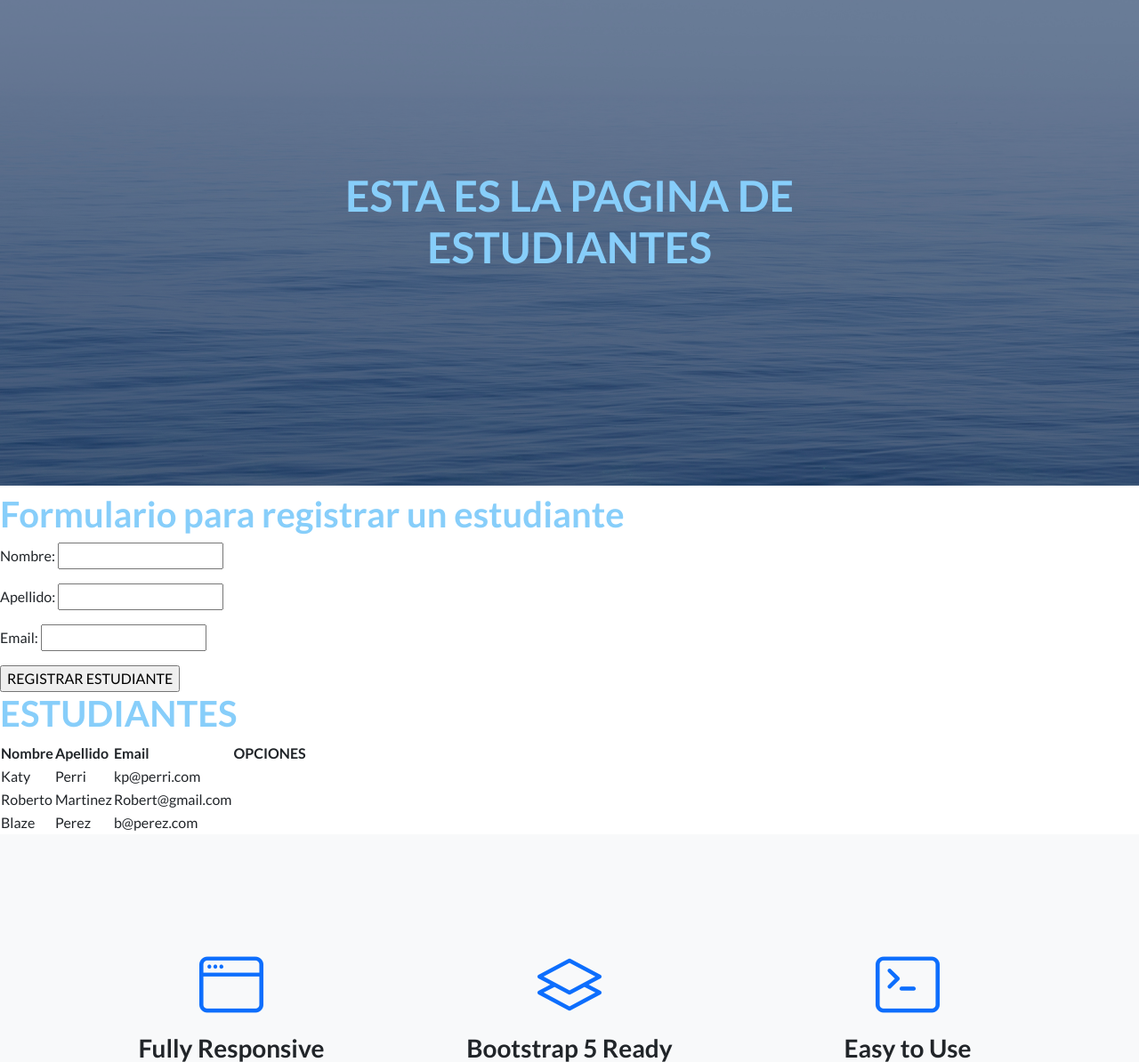
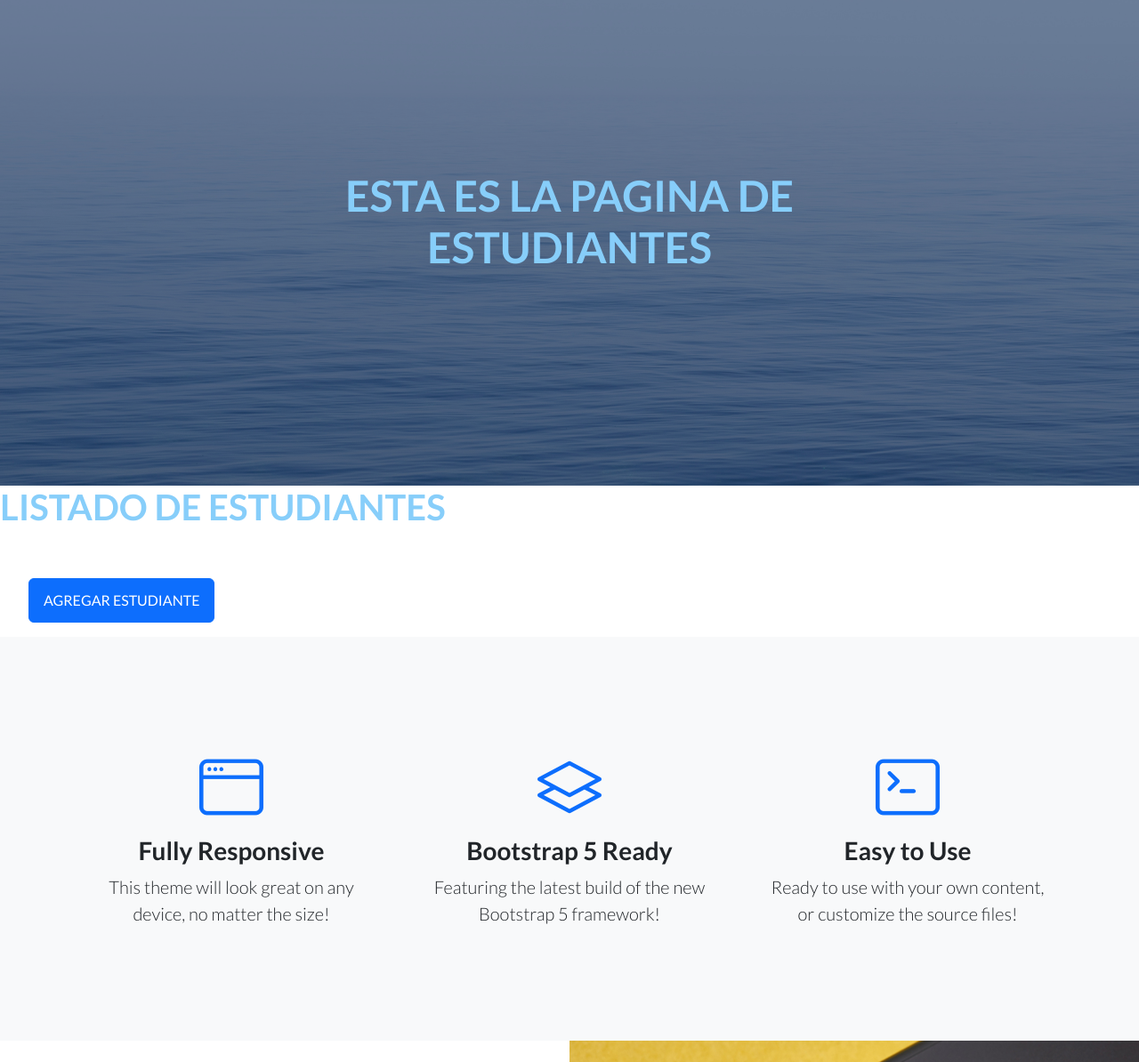
Before and after one commit to KaryFrancia/Integrated-Educational-Platform-in-Python-Django, a Django app: page /AppCoder/estudiantes/ in a window 1280 px wide. Shown: the part 67-1261 px from the top of the page at 89% size. Run offline with Django 4.2, Linux system fonts and the light colour scheme; data comes from the database, SQL or seed files in the repository; both versions use the stored data as it was after the commit; some libraries are stand-ins or nearby versions.

Commit message:
se agrega vista con clases para estudiantes

```diff
--- a/coder43870/AppCoder/templates/AppCoder/estudiantes.html
+++ b/coder43870/AppCoder/templates/AppCoder/estudiantes.html
@@ -6,42 +6,25 @@
     h2 {color: rebeccapurple;}
     h1 {color: lightskyblue}
 </style>
-<h2> {{ mensaje }} </h2>
-<h1> Formulario para registrar un estudiante </h1>
-<form action="{% url 'estudiantes' %}" method = "post"> {% csrf_token %}
 
-   {{ formulario.as_p }}
+<h1> LISTADO DE ESTUDIANTES </h1>
+<ul>
 
-    <input type="submit" value="REGISTRAR ESTUDIANTE">
-</form>
+    {% for estudiante in object_list %}
+    <li>
+        {{ estudiante }}
+        <a class="btn btn-info" href="{% url 'estudiante_detalle' estudiante.id %}">MOSTRAR</a>
+        <a class="btn btn-danger" href="{% url 'estudiante_borrar' estudiante.id %}">ELIMINAR</a>
+        <a class="btn btn-success" href="{% url 'estudiante_editar' estudiante.id %}">EDITAR</a>
+    </li>
 
-<h1> ESTUDIANTES </h1>
-<table>
-    <thead>
-        <tr>
 
-            <th>Nombre</th>
-            <th>Apellido</th>
-            <th>Email</th>
-            <th>OPCIONES</th>
-        </tr>
-    </thead>
-    <tbody>
-        {% for estudiante in estudiantes %}
-        <tr>
-            <td>
-                {{ estudiante.nombre }}
-            </td>
-            <td>
-                {{ estudiante.apellido }}
-            </td>
-            <td>
-                {{ estudiante.email }}
-            </td>
 
-        </tr>
-        {% endfor %}
-    </tbody>
-</table>
+    {% endfor %}
+    <br>
+    <br>
+    <a class="btn btn-primary" href="{% url 'estudiante_crear' %}">AGREGAR ESTUDIANTE</a>
+
+</ul>
 
 {% endblock %}
--- a/coder43870/AppCoder/templates/AppCoder/padre.html
+++ b/coder43870/AppCoder/templates/AppCoder/padre.html
@@ -23,7 +23,7 @@
                 <a class="navbar-brand" href="#!">COMISION 43870</a>
                 <a class="btn btn-primary" href="{% url 'busqueda' %}">Buscar</a>
                 <a class="btn btn-secondary" href="{% url 'profesores' %}">Profesores</a>
-                <a class="btn btn-secondary" href="{% url 'estudiantes' %}">Estudiantes</a>
+                <a class="btn btn-secondary" href="{% url 'estudiante_list' %}">Estudiantes</a>
                 <a class="btn btn-secondary" href="{% url 'cursos' %}">Cursos</a>
                 <a class="btn btn-secondary" href="{% url 'entregables' %}">Entregables</a>
                 <a class="btn btn-info" href="{% url 'pagos' %}">Pagos</a>
--- a/coder43870/AppCoder/urls.py
+++ b/coder43870/AppCoder/urls.py
@@ -17,4 +17,9 @@
     path('buscar_entregables/', buscar_entregables, name="buscar_entregables"),
     path('eliminarProfesor/<id>', eliminarProfesor, name="eliminarProfesor"),
     path('editarProfesor/<id>', editarProfesor, name="editarProfesor"),
+    path('estudiante/list/', EstudianteList.as_view(), name="estudiante_list"),
+    path('estudiante/nuevo/', EstudianteCreacion.as_view(), name="estudiante_crear"),
+    path('estudiante/<pk>', EstudianteDetalle.as_view(), name="estudiante_detalle"),
+    path('estudiante/borrar/<pk>', EstudianteDelete.as_view(), name="estudiante_borrar"),
+    path('estudiante/editar/<pk>', EstudianteUpdate.as_view(), name="estudiante_editar"),
 ]
--- a/coder43870/AppCoder/views.py
+++ b/coder43870/AppCoder/views.py
@@ -2,6 +2,8 @@
 from django.http import HttpResponse
 from .models import *
 from .forms import *
+from django.views.generic import ListView, DetailView, CreateView, UpdateView, DeleteView
+from django.urls import reverse_lazy
 # Create your views here.
 
 def crear_curso(request):
@@ -65,7 +67,7 @@
     return render(request, "AppCoder/cursos.html", {"formulario": formulario_curso, "cursos": cursos})
 
 
-def estudiantes(request):
+#def estudiantes(request):
     if request.method == 'POST':
         form = EstudianteForm(request.POST)
         if form.is_valid():
@@ -195,3 +197,32 @@
 
         formulario_profesor=ProfesorForm(initial={"nombre":profesor.nombre, "apellido":profesor.apellido, "email":profesor.email, "profesion":profesor.profesion})
     return render(request,"AppCoder/editarProfesor.html", {"formulario":formulario_profesor, "profesor":profesor})
+
+
+def estudiantes(request):
+    return render(request, "AppCoder/estudiantes.html")
+
+class EstudianteList(ListView):
+    model= Estudiante
+    template_name= "AppCoder/estudiantes.html"
+
+class EstudianteCreacion(CreateView):
+    model= Estudiante
+    success_url= reverse_lazy("estudiante_list")
+    fields=['nombre', 'apellido', 'email']
+
+
+class EstudianteDetalle(DetailView):
+    model=Estudiante
+    template_name="AppCoder/estudiante_detalle.html"
+
+
+class EstudianteDelete(DeleteView):
+    model=Estudiante
+    success_url= reverse_lazy("estudiante_list")
+
+
+class EstudianteUpdate(UpdateView):
+    model= Estudiante
+    success_url= reverse_lazy("estudiante_list")
+    fields=['nombre', 'apellido', 'email']
```
Also changed, not shown: coder43870/AppCoder/templates/AppCoder/estudiante_confirm_delete.html (added, +16 -0 lines), coder43870/AppCoder/templates/AppCoder/estudiante_detalle.html (added, +16 -0 lines), coder43870/AppCoder/templates/AppCoder/estudiante_form.html (added, +17 -0 lines), coder43870/db.sqlite3.
